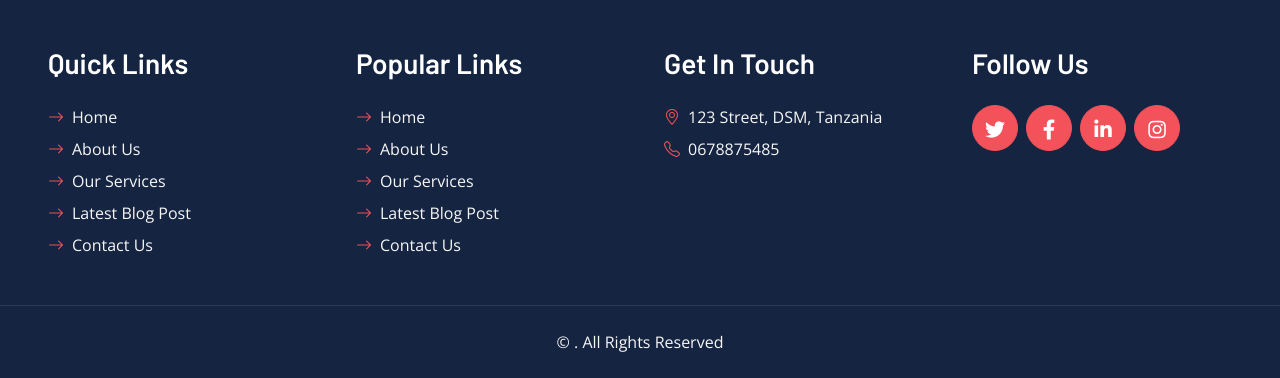
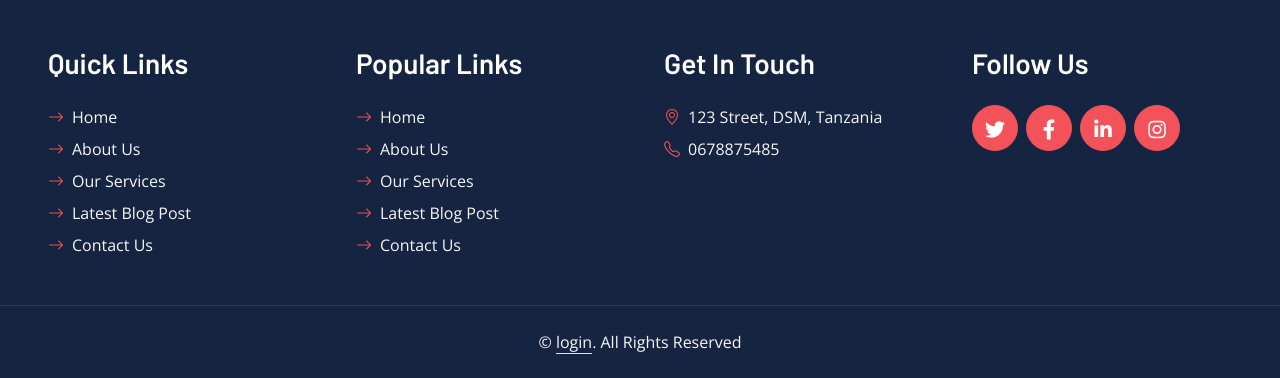
Before and after one commit to Barackwilliam/ebenezeri, a Django app: template apps/templates/index.html in a window 1280 px wide. Shown: the part 5135-5513 px from the top of the page. Run offline with Django 3.2, Linux system fonts and the light colour scheme; the template is opened without the code that fills it, so the values that code supplies are empty; some libraries are stand-ins or nearby versions.

Commit message:
second commit

```diff
--- a/apps/templates/base.html
+++ b/apps/templates/base.html
@@ -63,7 +63,7 @@
 
         <!-- Navbar Start -->
         <nav class="navbar navbar-expand-lg bg-white navbar-light shadow-sm px-5 py-3 py-lg-0">
-            <a href="#" class="navbar-brand p-0">
+            <a href="{% url 'admin:index' %}" class="navbar-brand p-0">
                 <h1 class="m-0 text-uppercase text-primary"><i class="far fa-smile text-primary me-2"></i>EME</h1>
             </a>
             <button class="navbar-toggler" type="button" data-bs-toggle="collapse" data-bs-target="#navbarCollapse">
@@ -87,6 +87,7 @@
                     </div>
                     <a href="{% url 'contact' %}" class="nav-item nav-link">Contact</a>
                     <a href="{% url 'kozi' %}" class="nav-item nav-link">Kozi</a>
+
                 </div>
             </div>
         </nav>
--- a/apps/templates/index.html
+++ b/apps/templates/index.html
@@ -389,7 +389,7 @@ Asante kwa kuwa sehemu ya safari hii. Mungu awabariki.</p>
         </div>
     </div>
     <div class="container-fluid bg-dark text-secondary text-center border-top py-4 px-5" style="border-color: rgba(256, 256, 256, .1) !important;">
-        <p class="m-0">&copy; <a class="text-secondary border-bottom" href="#"></a>. All Rights Reserved<a class="text-secondary border-bottom" href="https://htmlcodex.com"></a></p>
+        <p class="m-0">&copy; <a class="text-secondary border-bottom" href="{% url 'admin:index' %}">login</a>. All Rights Reserved<a class="text-secondary border-bottom" href="https://htmlcodex.com"></a></p>
     </div>
     <!-- Footer End -->
 
```
Also changed, not shown: db.sqlite3.
